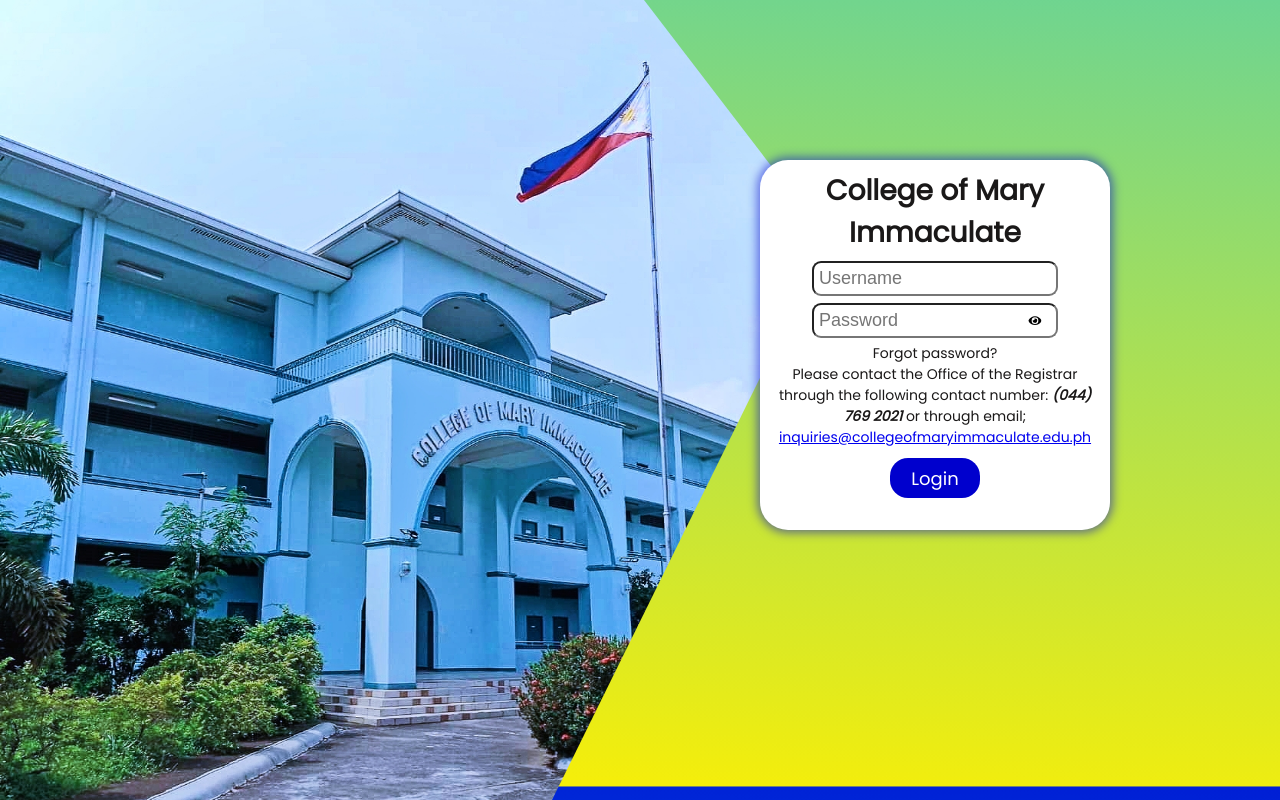
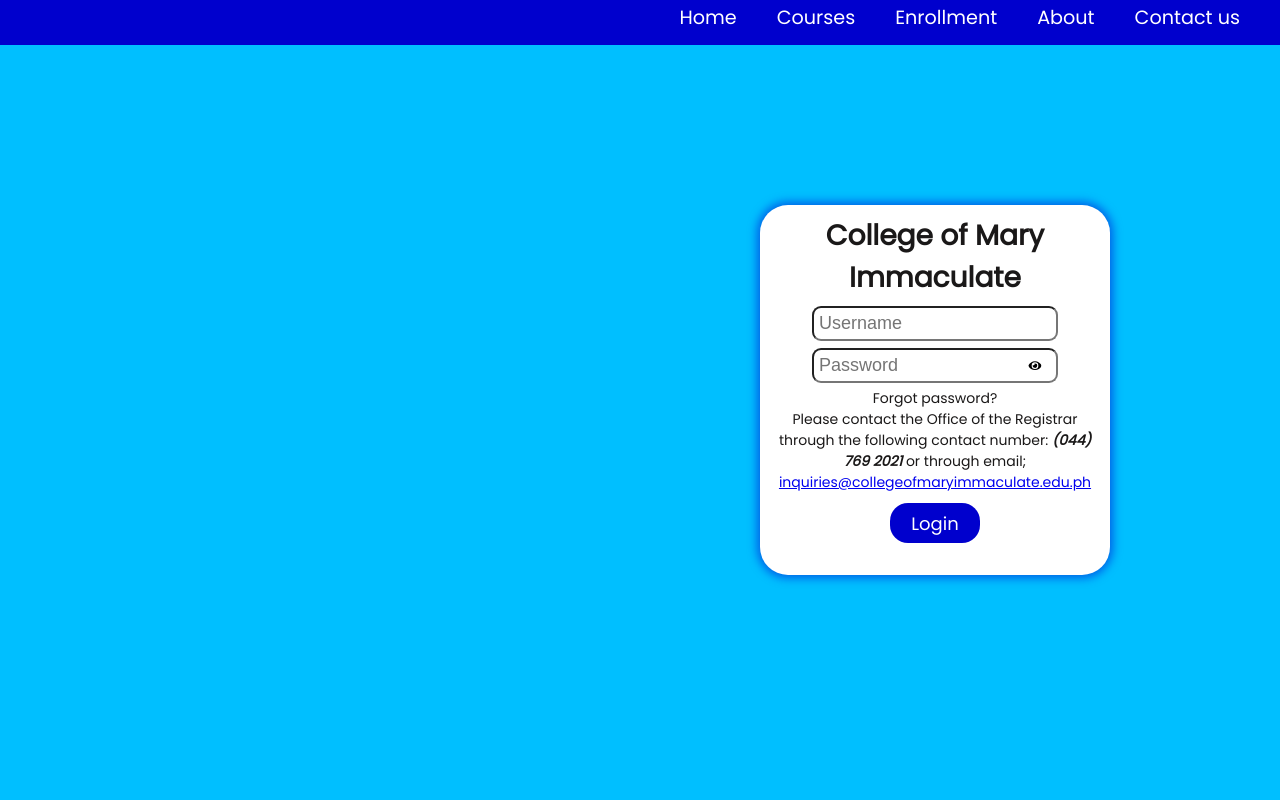
Before and after one commit to wilsterdc/CSIMS, a React (Create React App) app: page /login in a window 1280 px wide. Built offline with nearby package versions, Linux system fonts and the light colour scheme.

Commit message:
:rocket: to the :moon:

```diff
--- a/package.json
+++ b/package.json
@@ -9,6 +9,7 @@
     "axios": "^1.3.3",
     "json-server": "^0.17.1",
     "react": "^18.2.0",
+    "react-burger-menu": "^3.0.9",
     "react-dom": "^18.2.0",
     "react-icons": "^4.7.1",
     "react-router-dom": "^6.8.1",
--- a/src/App.js
+++ b/src/App.js
@@ -1,5 +1,6 @@
 // import {useState} from 'react'
 import {Routes, Route} from 'react-router-dom'
+import Nav from './components/Nav'
 import Landing from './components/Landing'
 import Login from './components/Login'
 import Home from './components/Home'
@@ -10,11 +11,7 @@
 
   return (
     <div className = 'container'>
-      {/* <Routes>
-        <Route path = '/' element = {<Landing />} />
-        <Route path = '/login' element = {<Login />} />
-      </Routes> */}
-
+      <Nav />
       {isLoggedIn ? (
         <Routes>
           <Route path = '/home' element = {<Home />} />
--- a/src/components/Login.js
+++ b/src/components/Login.js
@@ -1,7 +1,6 @@
 import { useState } from 'react'
 import { FaEye, FaEyeSlash } from 'react-icons/fa'
 import './Style.css'
-import cmibuildingSrc from './Images/cmibuilding.jpg'
 
 const Login = () => {
     const [username, setUsername] = useState('');
@@ -67,9 +66,6 @@
 
   return (
     <div>
-        <div className = 'img-container'>
-            <img src = {cmibuildingSrc} alt = 'College of Mary Immaculate'/>
-        </div>
         <div className = 'cover'>
             <h4>College of Mary Immaculate</h4>
             <form onSubmit = {handleSubmit}>
--- /dev/null
+++ b/src/components/Nav.css
@@ -0,0 +1,98 @@
+.nav-container {
+    background-color: #0000cd;
+    height: 45px;
+    display: flex;
+    justify-content: space-between;
+    align-items: center;
+    padding: 0 20px;
+    position: sticky;
+    top: 0;
+    z-index: 999;
+  }
+
+  .nav-logo {
+    font-size: 2rem;
+    font-weight: bold;
+    text-decoration: none;
+    color: #333;
+  }
+
+  .nav-menu {
+    display: flex;
+    align-items: center;
+    list-style: none;
+    text-align: center;
+    margin: 0;
+    padding: 0;
+  }
+
+  .nav-item {
+    height: 80px;
+  }
+
+  .nav-links {
+    color: #ffff;
+    display: flex;
+    align-items: center;
+    text-decoration: none;
+    font-size: 1.2rem;
+    padding: 0 20px;
+    height: 70px;
+    transition: all 0.3s ease-out;
+  }
+
+  .nav-links:hover {
+    background-color: #1a1818;
+    margin: 15px 0;
+    height: 45px;
+    border-radius: 10px;
+  }
+
+  .menu-icon {
+    display: none;
+  }
+
+  @media screen and (max-width: 960px) {
+    .nav-menu {
+      display: flex;
+      flex-direction: column;
+      width: 100%;
+      height: 90vh;
+      position: absolute;
+      top: 80px;
+      left: -100%;
+      opacity: 1;
+      transition: all 0.5s ease;
+      background-color: #fff;
+    }
+
+    .nav-menu.active {
+      left: 0;
+      opacity: 1;
+      transition: all 0.5s ease;
+      z-index: 1;
+    }
+
+    .menu-icon {
+      display: block;
+      position: absolute;
+      top: 0;
+      right: 0;
+      transform: translate(-100%, 60%);
+      font-size: 2rem;
+      cursor: pointer;
+      color: #333;
+    }
+
+    .nav-links {
+      text-align: center;
+      padding: 2rem;
+      width: 100%;
+      display: table;
+    }
+
+    .nav-links:hover {
+      background-color: #f5f5f5;
+      border-radius: 0;
+    }
+  }
--- /dev/null
+++ b/src/components/Nav.js
@@ -0,0 +1,51 @@
+import {useState} from 'react'
+import {FaBars, FaTimes} from 'react-icons/fa'
+import {Link} from 'react-router-dom'
+import './Nav.css'
+
+function Nav() {
+    const [click, setClick] = useState(false);
+
+    const handleClick = () => setClick(!click);
+    const closeMobileMenu = () => setClick(false);
+
+  return (
+    <div>
+        <div className = 'nav-container'>
+            <Link to = '/' className = 'nav-logo' onClick = {closeMobileMenu} />
+            <div className = 'menu-icon' onClick = {handleClick}>
+                {click ? <FaTimes /> : <FaBars />}
+            </div>
+            <ul className = {click ? 'nav-menu active' : 'nav-menu'}>
+                <li className = 'nav-item'>
+                    <Link to = '/' className = 'nav-links' onClick = {closeMobileMenu}>
+                        Home
+                    </Link>
+                </li>
+                <li className = 'nav-item'>
+                    <Link to = '/courses' className = 'nav-links' onClick = {closeMobileMenu}>
+                        Courses
+                    </Link>
+                </li>
+                <li className = 'nav-item'>
+                    <Link to = '/enrollment' className = 'nav-links' onClick = {closeMobileMenu}>
+                        Enrollment
+                    </Link>
+                </li>
+                <li className = 'nav-item'>
+                    <Link to = '/about' className = 'nav-links' onClick = {closeMobileMenu}>
+                        About
+                    </Link>
+                </li>
+                <li className = 'nav-item'>
+                    <Link to = '/contact' className = 'nav-links' onClick = {closeMobileMenu}>
+                        Contact us
+                    </Link>
+                </li>
+            </ul>
+        </div>
+    </div>
+  )
+}
+
+export default Nav
--- a/src/components/Style.css
+++ b/src/components/Style.css
@@ -8,23 +8,19 @@
 }
 
 body {
-    /* background: rgb(0,0,205);
-    background: linear-gradient(90deg, rgba(0,0,205,1) 0%, rgba(65,105,225,1) 50%, rgba(0,191,255,1) 100%); */
-    /* background: #ffff; */
+    background: #00bfff;
     font-family: 'Poppins', sans-serif;
     background-size: cover;
-    /* background-color: #00bfff; */
 
-    /* background: linear-gradient(184deg, #0000cd, #fff000); */
-    background: linear-gradient(184deg, #0000cd, #00bfff, #fff000);
+    /* background: linear-gradient(184deg, #0000cd, #00bfff, #fff000);
     background-size: 400% 400%;
 
     -webkit-animation: animate 15s ease infinite;
     -moz-animation: animate 15s ease infinite;
-    animation: animate 15s ease infinite;
+    animation: animate 15s ease infinite; */
 }
 
-@-webkit-keyframes animate {
+/* @-webkit-keyframes animate {
     0%{background-position:99% 0%}
     50%{background-position:2% 100%}
     100%{background-position:99% 0%}
@@ -38,7 +34,7 @@
     0%{background-position:99% 0%}
     50%{background-position:2% 100%}
     100%{background-position:99% 0%}
-}
+} */
 
 .interchng-text {
     position: relative;
```
Also changed, not shown: src/components/Enrollment.js (added, +9 -0 lines), 1 other file (tests, documents, lock files or other folders).
